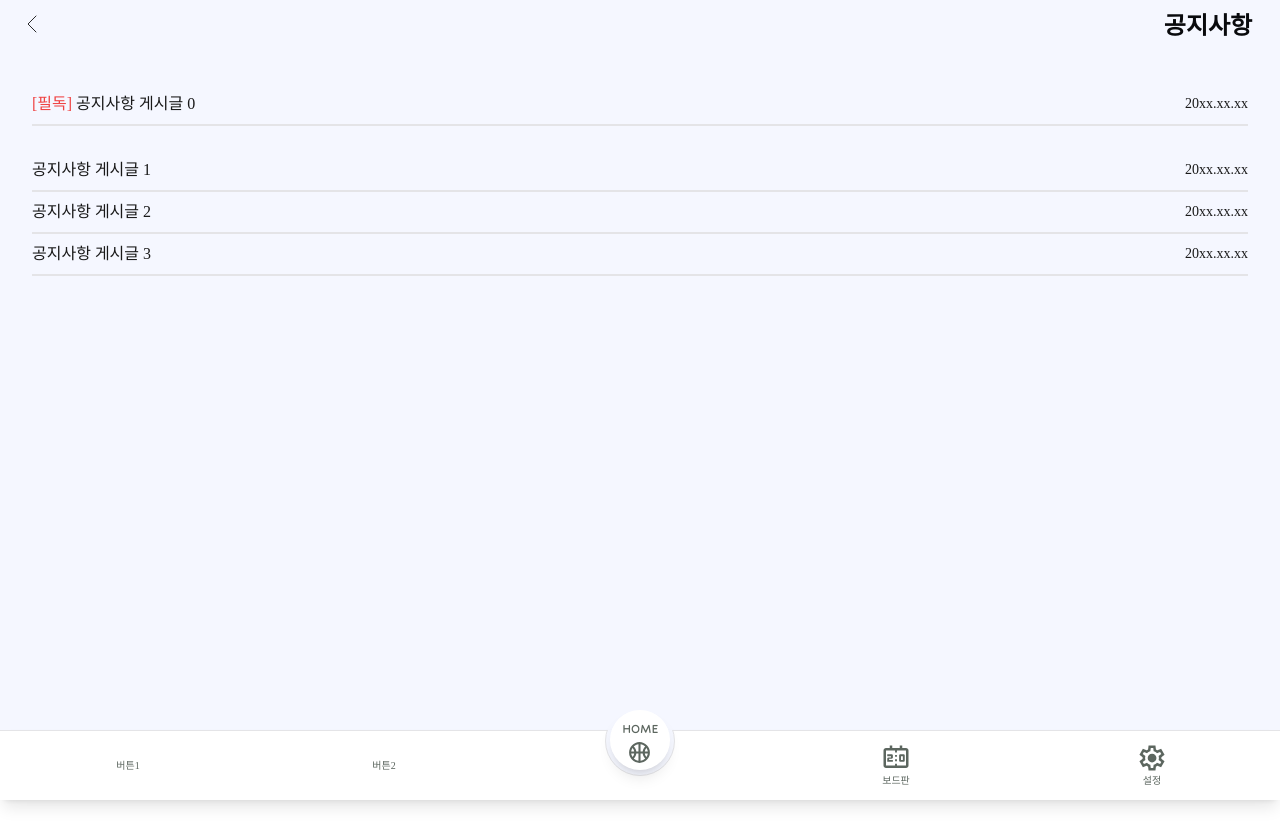
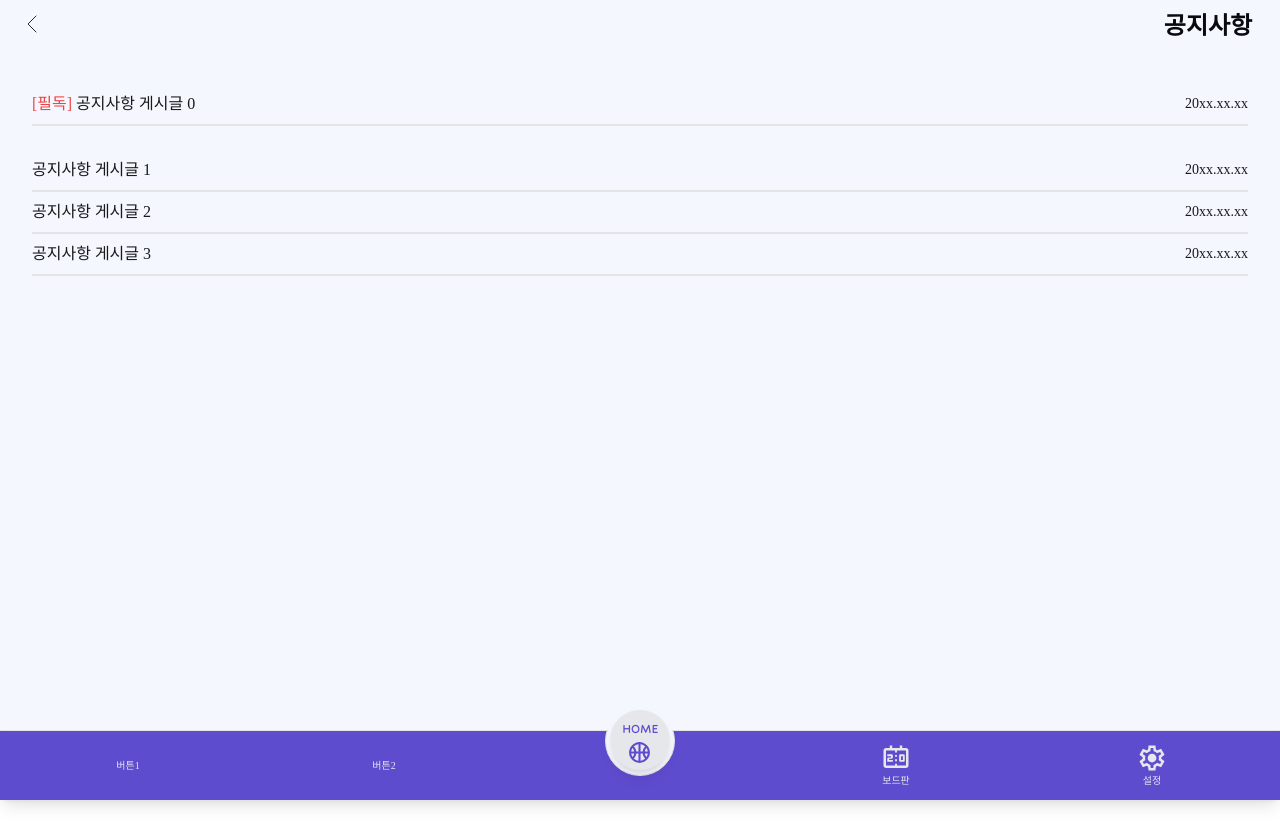
Before and after one commit to eiru123/team-master, a Next.js app: page /team/notice in a window 1280 px wide. Built offline with nearby package versions, Linux system fonts and the light colour scheme; a web font is replaced by a local one.

Commit message:
gnb 설정

```diff
--- a/src/components/Navigation/Navigation.tsx
+++ b/src/components/Navigation/Navigation.tsx
@@ -1,11 +1,13 @@
 'use client';
 
-import React, { useState } from 'react';
+import React, { useEffect, useState } from 'react';
 import Text from '../ui/Text';
 import ScroeBoardSvg from '../ui/svg/ScroeBoardSvg';
 import SettingSvg from '../ui/svg/SettingSvg';
 import BasketballSvg from '../ui/svg/BasketballSvg';
-import { useRouter } from 'next/navigation';
+import { usePathname, useRouter } from 'next/navigation';
+import { useDimmed } from '@/store/dimmedStore';
+import Setting from '../Setting/Setting';
 
 /** 버튼 타입 (내용 교체시 아래 표시 바람)
  * btn1: ?
@@ -14,11 +16,19 @@ import { useRouter } from 'next/navigation';
  * btn4: 설정
  * btn5: 메인메뉴
  */
-type BtnType = 'btn1' | 'btn2' | 'btn3' | 'btn4' | 'btn5' | null;
+type BtnType = 'btn1' | 'btn2' | 'btn3' | 'btn4' | 'btn5' | '';
 
 const Navigation = () => {
   const router = useRouter();
-  const [clickBtn, setClickBtn] = useState<BtnType>(null);
+  const pathname = usePathname();
+
+  const { dimmed, setDimmed } = useDimmed();
+  const [clickBtn, setClickBtn] = useState<BtnType>('');
+
+  const COLORS = {
+    active: '#ffcc00',
+    inactive: '#E5E7EB',
+  };
 
   const onLinkPage = (e: React.MouseEvent<HTMLButtonElement>) => {
     const btnid = e.currentTarget.dataset.btnId as BtnType;
@@ -40,7 +50,7 @@ const Navigation = () => {
         router.push('/team/whiteBoard');
         break;
       case 'btn4':
-        router.push('/team/settings');
+        setDimmed(true);
         break;
       case 'btn5':
         router.push('/team/board');
@@ -51,32 +61,77 @@ const Navigation = () => {
     }
   };
 
+  const handlePathname = (pathname: string): BtnType => {
+    const key = pathname.replaceAll('/team/', '');
+
+    switch (key) {
+      case '':
+        setClickBtn('btn1');
+        return;
+      case '':
+        setClickBtn('btn2');
+        return;
+      case 'whiteBoard':
+        setClickBtn('btn3');
+        return;
+      case '':
+        setClickBtn('btn4');
+        return;
+      case 'board':
+        setClickBtn('btn5');
+        return;
+      default:
+        return '';
+    }
+  };
+
+  useEffect(() => {
+    if (pathname) {
+      handlePathname(pathname);
+    }
+  }, [pathname]);
+
   const handleBtnColor = (btnId: BtnType) => {
-    return clickBtn === btnId ? '#7661FB' : '#5C665F';
+    return clickBtn === btnId ? COLORS.active : COLORS.inactive;
+  };
+
+  const onClickResetMenu = () => {
+    setClickBtn('');
   };
 
   return (
+    <>
       <div className="w-screen h-[70px] fixed bottom-0 shadow-lg">
-      <div className="overflow-hidden relative w-full h-full bg-white grid grid-cols-5">
+        <div className="overflow-hidden relative w-full h-full bg-[#5E4CCF] grid grid-cols-5">
           <Text
             type="button"
             fz={10}
             onClick={onLinkPage}
             data-btn-id="btn1"
-          className="flex justify-center items-center border-t-[1px]"
+            className="flex flex-col justify-center items-center border-t-[1px]"
             color={handleBtnColor('btn1')}
           >
+            <Text type="span" fz={10} color={handleBtnColor('btn1')}>
               버튼1
+            </Text>
+            {clickBtn === 'btn1' ? (
+              <div className="w-3/5 h-[1px] border border-[#ffcc00]"></div>
+            ) : null}
           </Text>
           <Text
             type="button"
             fz={10}
             onClick={onLinkPage}
             data-btn-id="btn2"
-          className="flex justify-center items-center border-t-[1px]"
+            className="flex flex-col justify-center items-center border-t-[1px]"
             color={handleBtnColor('btn2')}
           >
+            <Text type="span" fz={10} color={handleBtnColor('btn2')}>
               버튼2
+            </Text>
+            {clickBtn === 'btn2' ? (
+              <div className="w-3/5 h-[1px] border border-[#ffcc00]"></div>
+            ) : null}
           </Text>
 
           <div className="relative border-t-[1px]">
@@ -99,6 +154,9 @@ const Navigation = () => {
             <Text type="span" fz={10} color={handleBtnColor('btn3')}>
               보드판
             </Text>
+            {clickBtn === 'btn3' ? (
+              <div className="w-3/5 h-[1px] border border-[#ffcc00]"></div>
+            ) : null}
           </Text>
 
           {/* 설정 */}
@@ -117,7 +175,10 @@ const Navigation = () => {
         </div>
 
         {/* 메인 */}
-      <div className="absolute top-[-20px] left-1/2 transform -translate-x-1/2 w-[60px] h-[60px] bg-white rounded-full flex justify-center items-center shadow-lg ">
+        <div
+          className="absolute top-[-20px] left-1/2 transform -translate-x-1/2 w-[60px] h-[60px] rounded-full flex justify-center items-center shadow-lg"
+          style={{ backgroundColor: handleBtnColor('btn5') }}
+        >
           <Text
             type="button"
             onClick={onLinkPage}
@@ -129,7 +190,7 @@ const Navigation = () => {
                 type="span"
                 fz={14}
                 fw={700}
-              color={handleBtnColor('btn5')}
+                color="#5E4CCF"
                 className="font-hubballi"
               >
                 H
@@ -138,7 +199,7 @@ const Navigation = () => {
                 type="span"
                 fz={14}
                 fw={700}
-              color={handleBtnColor('btn5')}
+                color="#5E4CCF"
                 className="font-hubballi"
               >
                 O
@@ -147,7 +208,7 @@ const Navigation = () => {
                 type="span"
                 fz={14}
                 fw={700}
-              color={handleBtnColor('btn5')}
+                color="#5E4CCF"
                 className="font-hubballi"
               >
                 M
@@ -156,20 +217,21 @@ const Navigation = () => {
                 type="span"
                 fz={14}
                 fw={700}
-              color={handleBtnColor('btn5')}
+                color="#5E4CCF"
                 className="font-hubballi"
               >
                 E
               </Text>
             </span>
-          <BasketballSvg
-            width={25}
-            height={25}
-            color={handleBtnColor('btn5')}
-          />
+            <BasketballSvg width={25} height={25} color="#5E4CCF" />
           </Text>
         </div>
       </div>
+
+      {clickBtn === 'btn4' && dimmed ? (
+        <Setting resetBtn={onClickResetMenu} />
+      ) : null}
+    </>
   );
 };
 
```
Lines whose indentation alone changed are shown as unchanged.
